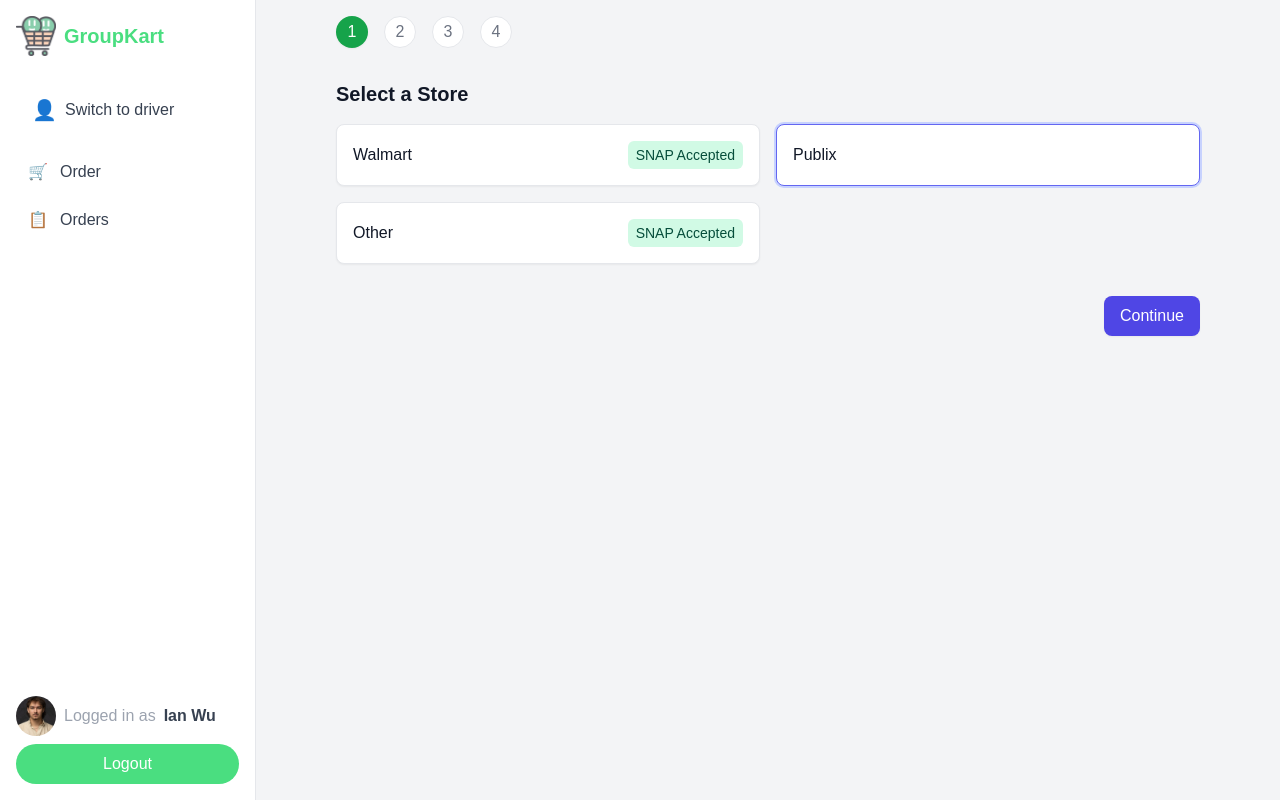
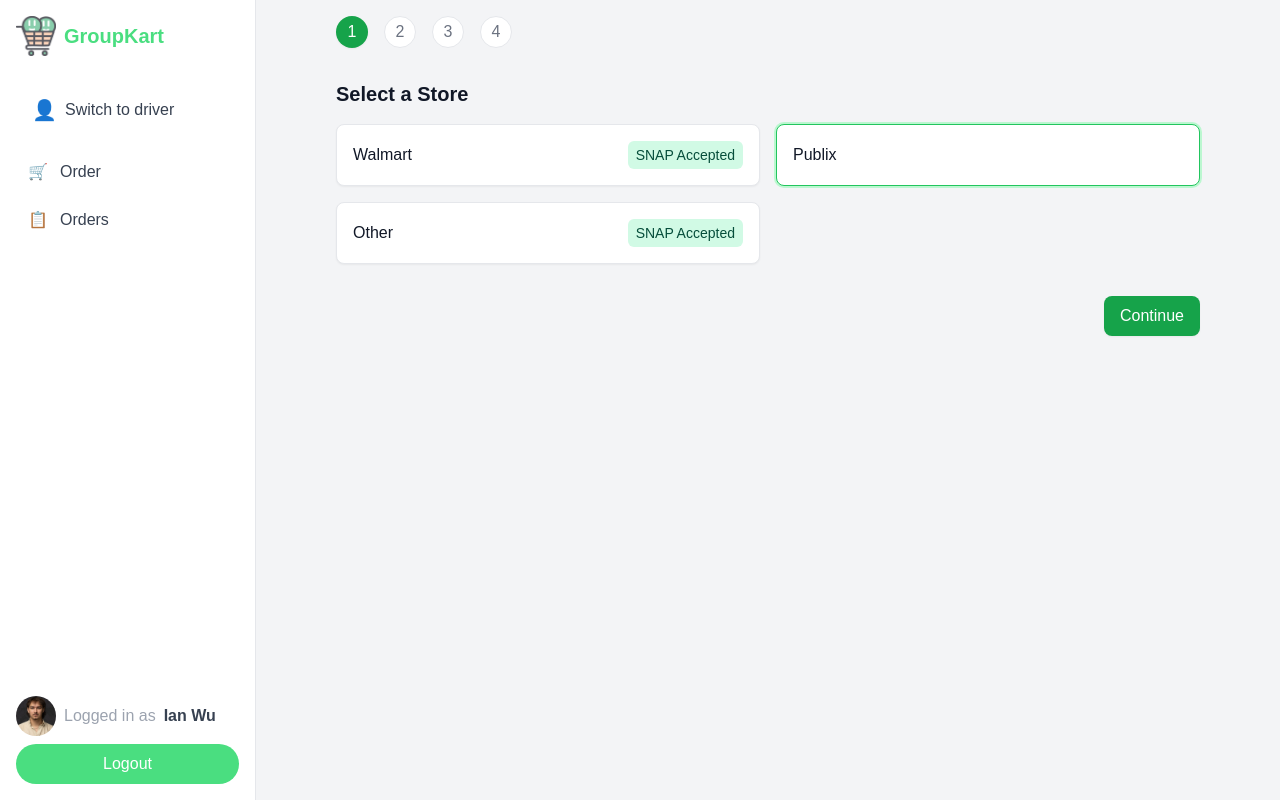
Before and after one commit to AnasGamal/orlandodevs-hackathon-november2, a Next.js app in the folder app/: page /order in a window 1280 px wide. Both pictures are taken after a click on the button "Publix". Built offline with nearby package versions, Linux system fonts and the light colour scheme.

Commit message:
make everything green

```diff
--- a/app/app/components/OrderMatching.js
+++ b/app/app/components/OrderMatching.js
@@ -69,11 +69,11 @@
         <div className="p-6 space-y-6">
           {!matched ? (
             <div className="text-center space-y-4">
-              <div className="w-16 h-16 border-4 border-indigo-600 border-t-transparent rounded-full animate-spin mx-auto" />
+              <div className="w-16 h-16 border-4 border-green-600 border-t-transparent rounded-full animate-spin mx-auto" />
               <h2 className="text-xl font-semibold text-gray-900">Finding your delivery driver...</h2>
               <div className="w-full bg-gray-200 rounded-full h-2">
                 <div
-                  className="bg-indigo-600 h-2 rounded-full transition-all duration-500"
+                  className="bg-green-600 h-2 rounded-full transition-all duration-500"
                   style={{ width: `${progress}%` }}
                 />
               </div>
@@ -154,7 +154,7 @@
                   Close
                 </button>
                 <button
-                  className="px-4 py-2 bg-indigo-600 text-white rounded-lg hover:bg-indigo-700"
+                  className="px-4 py-2 bg-green-600 text-white rounded-lg hover:bg-green-700"
                   onClick={() => window.location.href = '/'}
                 >
                   Track Order
--- a/app/app/order/page.js
+++ b/app/app/order/page.js
@@ -106,7 +106,7 @@
           <button
             key={store.id}
             className={`p-4 border rounded-lg bg-white shadow-sm hover:shadow-md transition-shadow ${
-              selectedStore?.id === store.id ? 'border-indigo-500 ring-2 ring-indigo-200' : 'border-gray-200'
+              selectedStore?.id === store.id ? 'border-green-500 ring-2 ring-green-200' : 'border-gray-200'
             }`}
             onClick={() => setSelectedStore(store)}
           >
@@ -204,7 +204,7 @@
           <button
             key={shopper.id}
             className={`p-4 border rounded-lg bg-white shadow-sm hover:shadow-md transition-shadow ${
-              selectedShopper?.id === shopper.id ? 'border-indigo-500 ring-2 ring-indigo-200' : 'border-gray-200'
+              selectedShopper?.id === shopper.id ? 'border-green-500 ring-2 ring-green-200' : 'border-gray-200'
             }`}
             onClick={() => setSelectedShopper(shopper)}
           >
@@ -299,7 +299,7 @@
         )}
         {step < 4 && selectedStore && (
           <button
-            className="px-4 py-2 bg-indigo-600 text-white rounded-lg hover:bg-indigo-700 shadow-sm ml-auto"
+            className="px-4 py-2 bg-green-600 text-white rounded-lg hover:bg-green-700 shadow-sm ml-auto"
             onClick={() => setStep(step + 1)}
           >
             Continue
```
